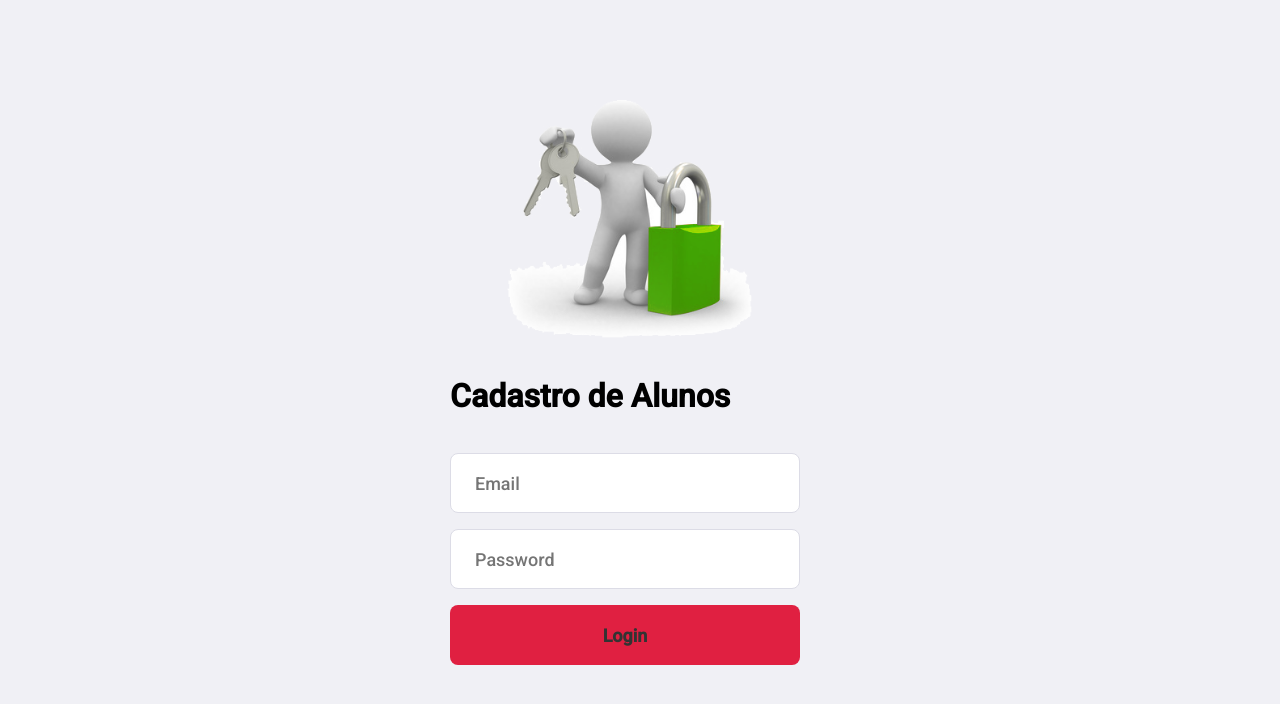
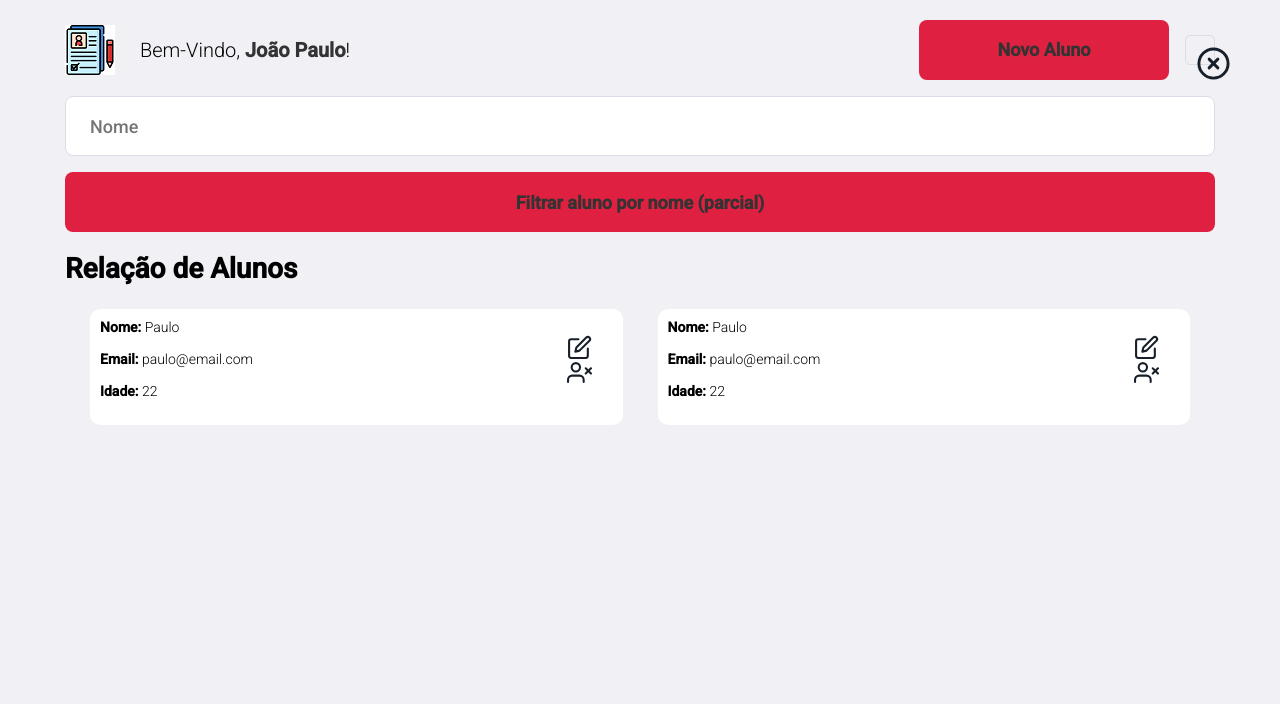
Before and after one commit to jp17paulo/clientreact, a React (Create React App) app: page /alunos in a window 1280 px wide. Shown: the top 704 px of the page. Built offline with nearby package versions, Linux system fonts and the light colour scheme; the HTML template or start-up script is replaced by a standard one.

Commit message:
feat: implementação do roteamento para tela de login e também para a tela de alunos

```diff
--- a/package.json
+++ b/package.json
@@ -8,6 +8,8 @@
     "@testing-library/user-event": "^13.5.0",
     "react": "^18.3.1",
     "react-dom": "^18.3.1",
+    "react-icons": "^5.3.0",
+    "react-router-dom": "^5.3.4",
     "react-scripts": "5.0.1",
     "web-vitals": "^2.1.4"
   },
--- a/src/App.js
+++ b/src/App.js
@@ -1,7 +1,7 @@
 import React from "react";
-import Login from "./pages/Login";
+import Routes from "./routes";
 import "./Global.css";
 
 export default function App() {
-  return <Login />;
+  return <Routes />;
 }
--- /dev/null
+++ b/src/pages/Alunos/index.js
@@ -0,0 +1,67 @@
+import React from "react";
+import { Link } from "react-router-dom";
+import "./styles.css";
+import { FiXCircle, FiEdit, FiUserX } from "react-icons/fi";
+import logoCadastro from "../../assets/cadastro.png";
+
+export default function Alunos() {
+  return (
+    <div className="aluno-container">
+      <header>
+        <img src={logoCadastro} alt="Cadastro" />
+        <span>
+          Bem-Vindo, <strong>João Paulo</strong>!
+        </span>
+        <Link className="button" to="aluno/novo">
+          Novo Aluno
+        </Link>
+        <button type="button">
+          <FiXCircle size={35} color="#17202a" />
+        </button>
+      </header>
+      <form>
+        <input type="text" placeholder="Nome" />
+        <button type="button" className="button">
+          Filtrar aluno por nome (parcial)
+        </button>
+      </form>
+      <h1>Relação de Alunos</h1>
+      <ul>
+        <li>
+          <b>Nome:</b> Paulo
+          <br />
+          <br />
+          <b>Email:</b> paulo@email.com
+          <br />
+          <br />
+          <b>Idade:</b> 22
+          <br />
+          <br />
+          <button type="button">
+            <FiEdit size="25" color="#17202a" />
+          </button>
+          <button type="button">
+            <FiUserX size="25" color="#17202a" />
+          </button>
+        </li>
+        <li>
+          <b>Nome:</b> Paulo
+          <br />
+          <br />
+          <b>Email:</b> paulo@email.com
+          <br />
+          <br />
+          <b>Idade:</b> 22
+          <br />
+          <br />
+          <button type="button">
+            <FiEdit size="25" color="#17202a" />
+          </button>
+          <button type="button">
+            <FiUserX size="25" color="#17202a" />
+          </button>
+        </li>
+      </ul>
+    </div>
+  );
+}
--- /dev/null
+++ b/src/pages/Alunos/styles.css
@@ -0,0 +1,98 @@
+.aluno-container {
+    width: 100%;
+    max-width: 1200px;
+    padding: 0 25px;
+    margin: 20px auto;
+  }
+
+  .aluno-container header {
+    display: flex;
+    align-items: center;
+  }
+
+  .aluno-container header span {
+    font-size: 20px;
+    margin-left: 25px;
+  }
+
+  .aluno-container header span strong {
+    color: #333333;
+  }
+
+  .aluno-container header img {
+    height: 50px;
+  }
+
+  .aluno-container header a {
+    width: 250px;
+    margin-left: auto;
+    margin-top: 0;
+  }
+
+  .aluno-container header button {
+    height: 30px;
+    width: 30px;
+    padding: 10px;
+    border-radius: 5px;
+    border: 1px solid #DCDCE6;
+    background: transparent;
+    margin-left: 16px;
+    transition: border-color 0.5s;
+  }
+
+  .aluno-container header button:hover {
+    border-color: #201465;
+  }
+
+  .aluno-container h1 {
+    margin-top: 20px;
+    margin-bottom: 24px;
+  }
+
+  .aluno-container ul {
+    display: grid;
+    padding: 0 25px;
+    grid-template-columns: repeat(2, 1fr);
+    grid-gap: 35px;
+    list-style: none;
+  }
+
+  .aluno-container ul li {
+    background: #FFFFFF;
+    padding: 10px;
+    border-radius: 10px;
+    position: relative;
+  }
+
+  .aluno-container ul li button {
+    position: absolute;
+    right: 25px;
+    top: 25px;
+    border: 0;
+    background: transparent;
+  }
+
+  .aluno-container ul li button + button {
+    top: 50px;
+  }
+
+  /* Novas regras adicionadas */
+.aluno-container ul li button:hover {
+    opacity: 0.8;
+  }
+
+  .aluno-container ul li strong {
+    display: block;
+    margin-bottom: 16px;
+    color: #41414D;
+  }
+
+  .aluno-container ul li p + strong {
+    margin-top: 32px;
+  }
+
+  .aluno-container ul li p {
+    color: #737380;
+    line-height: 21px;
+    font-size: 16px;
+  }
--- /dev/null
+++ b/src/routes.js
@@ -0,0 +1,15 @@
+import React from "react";
+import { BrowserRouter, Route, Switch } from "react-router-dom";
+import Login from "./pages/Login";
+import Alunos from "./pages/Alunos";
+
+export default function Routes() {
+  return (
+    <BrowserRouter>
+      <Switch>
+        <Route path="/" exact component={Login} />
+        <Route path="/alunos" exact component={Alunos} />
+      </Switch>
+    </BrowserRouter>
+  );
+}
```
Also changed, not shown: src/assets/cadastro.png (added), 1 other file (tests, documents, lock files or other folders).
